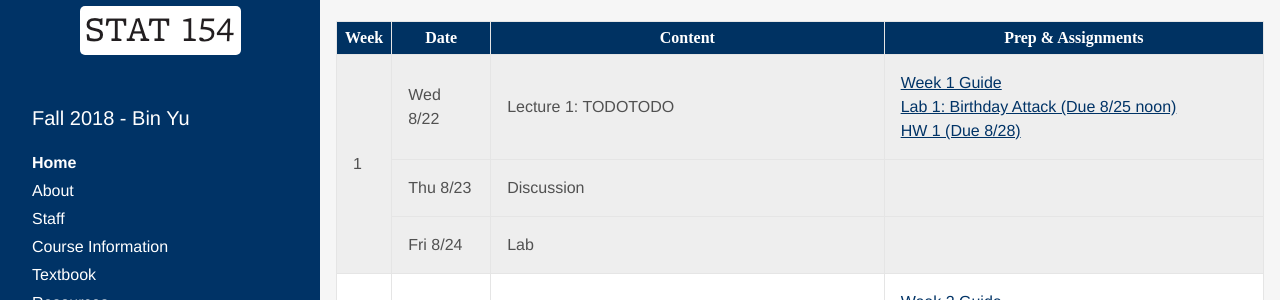
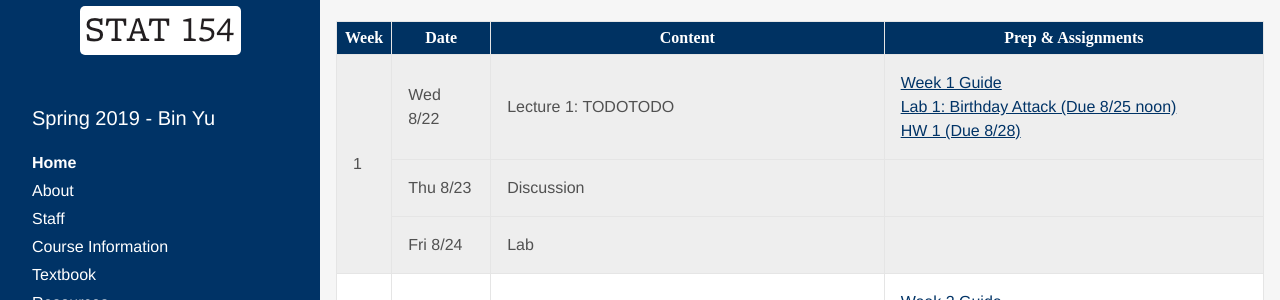
Before and after one commit to stat154/stat154.github.io, a Jekyll site: the page built from index.html, in a window 1280 px wide. Shown: the part 523-823 px from the top of the page. Built offline with Jekyll 4.4.1, drawn with Linux system fonts in a browser that asks for light colours; some web fonts are replaced; the list of posts is cut into pages by our own code.

Commit message:
fixed side bar

```diff
--- a/_includes/sidebar.html
+++ b/_includes/sidebar.html
@@ -5,7 +5,7 @@
         <a href="/" > <img class="iconIMG" src="/assets/icon.png"> </a>
         <!--<span class="tooltiptext">Logo Design by Biyonka Liang</span>-->
       </div>
-      <p class="lead">Fall 2018 - Bin Yu</p>
+      <p class="lead">Spring 2019 - Bin Yu</p>
     </div>
     <nav class="sidebar-nav">
 
```
